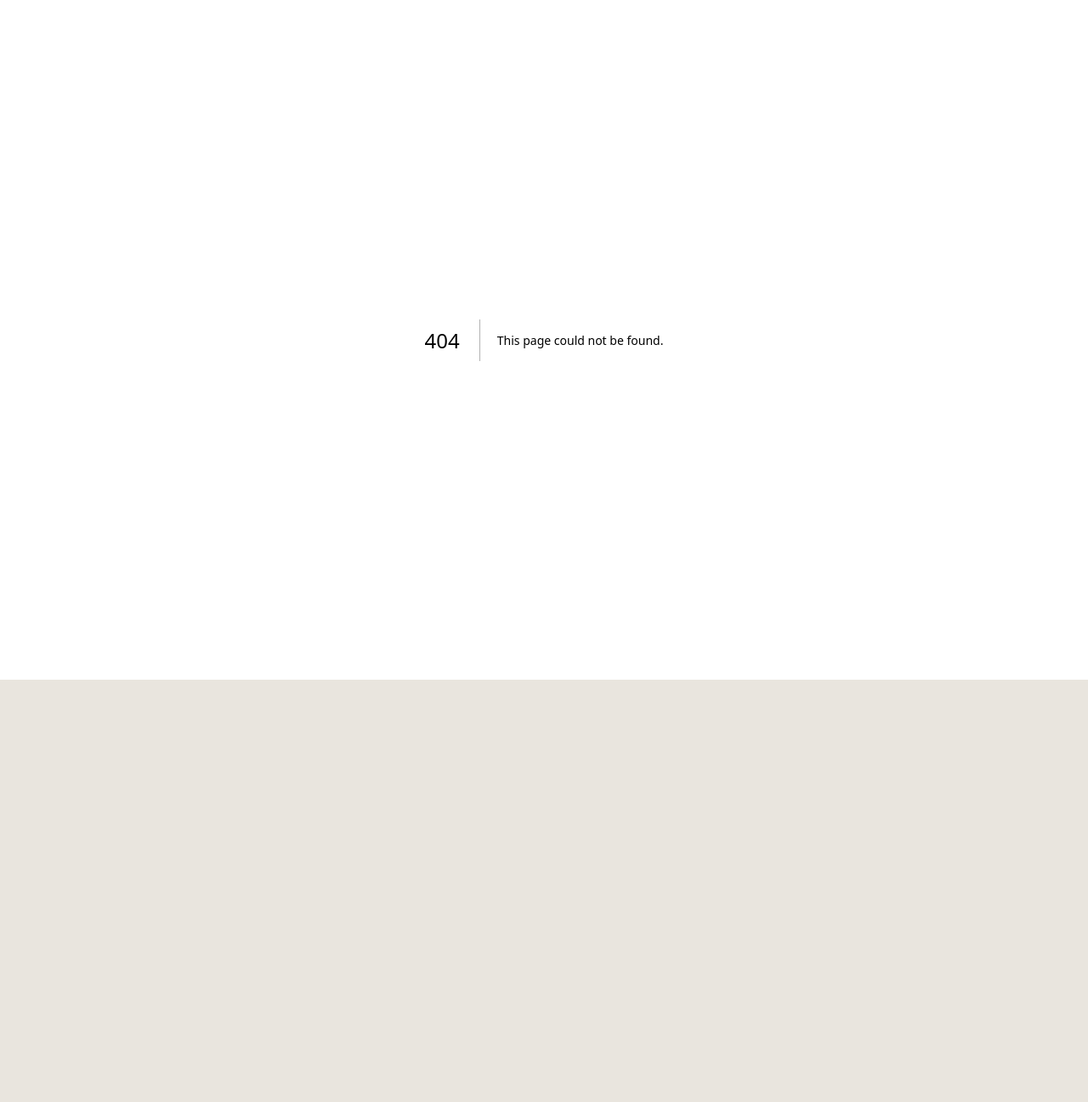
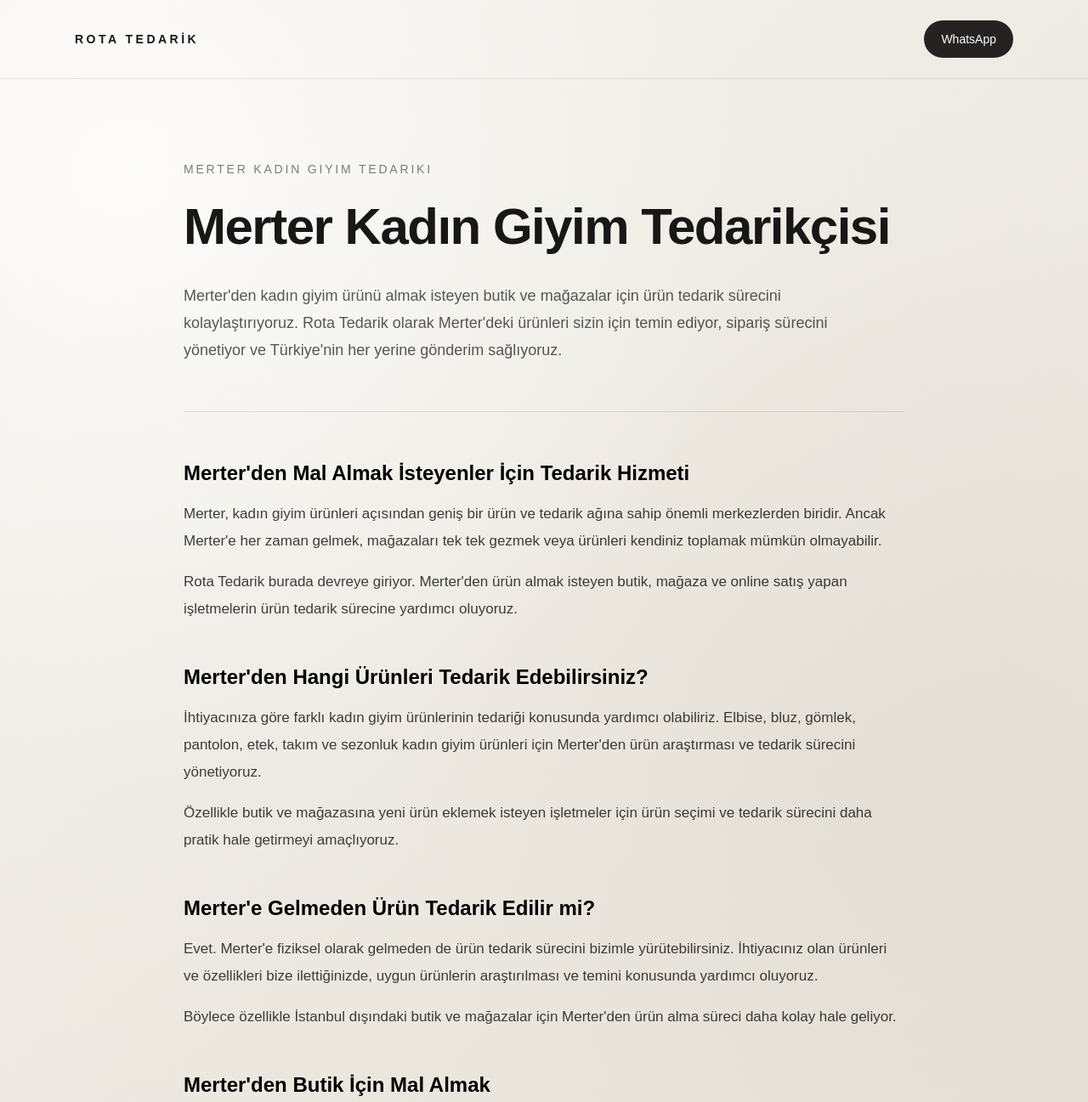
Before and after one commit to sudesolmaz1412/merternedarik, a Next.js app: page /blog/merter-kadin-giyim-tedarikcisi in a window 1280 px wide. Before the commit this address had no page. Shown: the top 1297 px of the page at 85% size. Before the commit the page ends 800 px from the top, so only its background shows below. Built offline with nearby package versions, Linux system fonts and the light colour scheme.

Commit message:
Merter tedarik SEO sayfasi ve sitemap guncellendi

```diff
--- /dev/null
+++ b/app/blog/merter-kadin-giyim-tedarikcisi/page.tsx
@@ -0,0 +1,214 @@
+import type { Metadata } from "next";
+
+export const metadata: Metadata = {
+  title:
+    "Merter Kadın Giyim Tedarikçisi | Merter'den Toptan Ürün Tedariği",
+  description:
+    "Merter'den kadın giyim ürünü almak isteyen butik ve mağazalar için ürün tedariki. Rota Tedarik ile Merter'den toptan kadın giyim ürünlerini Türkiye'nin her yerine temin edin.",
+  alternates: {
+    canonical:
+      "https://www.merterdentedarik.com/blog/merter-kadin-giyim-tedarikcisi",
+  },
+};
+
+export default function Page() {
+  return (
+    <main className="min-h-screen bg-[#f5f2ed] text-[#181716]">
+      <header className="border-b border-black/10">
+        <div className="mx-auto flex max-w-6xl items-center justify-between px-6 py-6">
+          <a href="/" className="text-sm font-semibold tracking-[0.25em]">
+            ROTA TEDARİK
+          </a>
+
+          <a
+            href="https://wa.me/905324975361"
+            target="_blank"
+            rel="noreferrer"
+            className="rounded-full bg-[#242321] px-5 py-3 text-sm text-white"
+          >
+            WhatsApp
+          </a>
+        </div>
+      </header>
+
+      <article className="mx-auto max-w-4xl px-6 py-16 md:py-24">
+        <p className="mb-5 text-sm font-medium uppercase tracking-[0.2em] text-black/50">
+          Merter Kadın Giyim Tedariki
+        </p>
+
+        <h1 className="text-4xl font-semibold leading-tight tracking-tight md:text-6xl">
+          Merter Kadın Giyim Tedarikçisi
+        </h1>
+
+        <p className="mt-7 max-w-3xl text-lg leading-8 text-black/65">
+          Merter'den kadın giyim ürünü almak isteyen butik ve mağazalar için
+          ürün tedarik sürecini kolaylaştırıyoruz. Rota Tedarik olarak
+          Merter'deki ürünleri sizin için temin ediyor, sipariş sürecini
+          yönetiyor ve Türkiye'nin her yerine gönderim sağlıyoruz.
+        </p>
+
+        <div className="my-14 h-px bg-black/10" />
+
+        <section className="space-y-12 text-[17px] leading-8 text-black/75">
+          <div>
+            <h2 className="mb-4 text-2xl font-semibold text-black">
+              Merter'den Mal Almak İsteyenler İçin Tedarik Hizmeti
+            </h2>
+            <p>
+              Merter, kadın giyim ürünleri açısından geniş bir ürün ve
+              tedarik ağına sahip önemli merkezlerden biridir. Ancak Merter'e
+              her zaman gelmek, mağazaları tek tek gezmek veya ürünleri
+              kendiniz toplamak mümkün olmayabilir.
+            </p>
+            <p className="mt-4">
+              Rota Tedarik burada devreye giriyor. Merter'den ürün almak
+              isteyen butik, mağaza ve online satış yapan işletmelerin ürün
+              tedarik sürecine yardımcı oluyoruz.
+            </p>
+          </div>
+
+          <div>
+            <h2 className="mb-4 text-2xl font-semibold text-black">
+              Merter'den Hangi Ürünleri Tedarik Edebilirsiniz?
+            </h2>
+            <p>
+              İhtiyacınıza göre farklı kadın giyim ürünlerinin tedariği
+              konusunda yardımcı olabiliriz. Elbise, bluz, gömlek, pantolon,
+              etek, takım ve sezonluk kadın giyim ürünleri için Merter'den
+              ürün araştırması ve tedarik sürecini yönetiyoruz.
+            </p>
+            <p className="mt-4">
+              Özellikle butik ve mağazasına yeni ürün eklemek isteyen
+              işletmeler için ürün seçimi ve tedarik sürecini daha pratik hale
+              getirmeyi amaçlıyoruz.
+            </p>
+          </div>
+
+          <div>
+            <h2 className="mb-4 text-2xl font-semibold text-black">
+              Merter'e Gelmeden Ürün Tedarik Edilir mi?
+            </h2>
+            <p>
+              Evet. Merter'e fiziksel olarak gelmeden de ürün tedarik sürecini
+              bizimle yürütebilirsiniz. İhtiyacınız olan ürünleri ve
+              özellikleri bize ilettiğinizde, uygun ürünlerin araştırılması ve
+              temini konusunda yardımcı oluyoruz.
+            </p>
+            <p className="mt-4">
+              Böylece özellikle İstanbul dışındaki butik ve mağazalar için
+              Merter'den ürün alma süreci daha kolay hale geliyor.
+            </p>
+          </div>
+
+          <div>
+            <h2 className="mb-4 text-2xl font-semibold text-black">
+              Merter'den Butik İçin Mal Almak
+            </h2>
+            <p>
+              Butiğiniz için Merter'den yeni ürünler almak istiyorsanız,
+              ihtiyacınız olan ürün grubunu ve adetleri bizimle
+              paylaşabilirsiniz. Ürün tedarik sürecinde sizin adınıza
+              araştırma yaparak uygun seçeneklerin bulunmasına yardımcı
+              oluyoruz.
+            </p>
+            <p className="mt-4">
+              Amacımız yalnızca ürün satmak değil, Merter'den düzenli ürün
+              almak isteyen işletmelerin güvenilir bir tedarik noktası olmak.
+            </p>
+          </div>
+
+          <div>
+            <h2 className="mb-4 text-2xl font-semibold text-black">
+              Merter'den Türkiye'nin Her Yerine Ürün Gönderimi
+            </h2>
+            <p>
+              Merter'den ürün almak isteyen müşterilerimizin siparişlerini
+              hazırlayarak Türkiye'nin farklı şehirlerine kargo ile
+              gönderiyoruz. Böylece İstanbul dışında bulunan butik ve
+              mağazalar da Merter'deki ürünlere daha kolay ulaşabiliyor.
+            </p>
+          </div>
+
+          <div>
+            <h2 className="mb-4 text-2xl font-semibold text-black">
+              Rota Tedarik ile Merter'den Mal Alın
+            </h2>
+            <p>
+              Merter'den kadın giyim ürünü almak istiyorsanız bize doğrudan
+              ulaşabilirsiniz. İhtiyacınız olan ürün grubu, adet veya ürün
+              detaylarını WhatsApp üzerinden iletin; tedarik süreciniz için
+              yardımcı olalım.
+            </p>
+          </div>
+        </section>
+
+        <div className="mt-16 rounded-3xl bg-[#242321] p-8 text-white md:p-10">
+          <p className="text-sm uppercase tracking-[0.18em] text-white/50">
+            Merter'den mal almak mı istiyorsunuz?
+          </p>
+
+          <h2 className="mt-3 text-3xl font-semibold">
+            Ürün tedarik talebinizi bize iletin.
+          </h2>
+
+          <p className="mt-4 max-w-xl leading-7 text-white/65">
+            Merter'den kadın giyim ürünü almak için WhatsApp üzerinden
+            bizimle iletişime geçebilirsiniz.
+          </p>
+
+          <div className="mt-7 flex flex-col gap-3 sm:flex-row">
+            <a
+              href="https://wa.me/905324975361"
+              target="_blank"
+              rel="noreferrer"
+              className="inline-flex items-center justify-center gap-2 rounded-full bg-white px-6 py-3 font-medium text-[#242321]"
+            >
+              <span>◉</span>
+              WhatsApp'tan Yaz
+            </a>
+
+            <a
+              href="tel:+905324975361"
+              className="inline-flex items-center justify-center rounded-full border border-white/20 px-6 py-3 font-medium"
+            >
+              0532 497 53 61
+            </a>
+          </div>
+        </div>
+
+        <div className="mt-14 border-t border-black/10 pt-8">
+          <p className="mb-4 text-sm font-medium uppercase tracking-[0.16em] text-black/40">
+            Diğer rehberler
+          </p>
+
+          <div className="flex flex-col gap-3">
+            <a
+              href="/blog/merterden-mal-istiyorum"
+              className="underline underline-offset-4"
+            >
+              Merter'den Mal İstiyorum
+            </a>
+
+            <a
+              href="/blog/merterden-butige-toptan-kadin-giyim"
+              className="underline underline-offset-4"
+            >
+              Merter'den Butiğe Toptan Kadın Giyim
+            </a>
+
+            <a
+              href="/blog/toptan-kadin-giyim-merter"
+              className="underline underline-offset-4"
+            >
+              Toptan Kadın Giyim | Merter'den Ürün Tedariki
+            </a>
+
+            <a href="/" className="underline underline-offset-4">
+              Rota Tedarik Ana Sayfa
+            </a>
+          </div>
+        </div>
+      </article>
+    </main>
+  );
+}
--- a/app/sitemap.ts
+++ b/app/sitemap.ts
@@ -1,30 +1,35 @@
 import type { MetadataRoute } from "next";
+
+const baseUrl = "https://www.merterdentedarik.com";
 
 export default function sitemap(): MetadataRoute.Sitemap {
   return [
     {
-      url: "https://www.merterdentedarik.com",
-      lastModified: new Date(),
-      changeFrequency: "weekly",
-      priority: 1,
+      url: baseUrl,
     },
     {
-      url: "https://www.merterdentedarik.com/blog/merter-kadin-giyim-toptan",
-      lastModified: new Date(),
-      changeFrequency: "monthly",
-      priority: 0.8,
+      url: `${baseUrl}/blog/merter-kadin-giyim-toptan`,
     },
     {
-      url: "https://www.merterdentedarik.com/blog/toptan-kadin-giyim",
-      lastModified: new Date(),
-      changeFrequency: "monthly",
-      priority: 0.8,
+      url: `${baseUrl}/blog/toptan-kadin-giyim`,
     },
     {
-      url: "https://www.merterdentedarik.com/blog/merter-kadin-giyim",
-      lastModified: new Date(),
-      changeFrequency: "monthly",
-      priority: 0.8,
+      url: `${baseUrl}/blog/merter-kadin-giyim`,
+    },
+    {
+      url: `${baseUrl}/blog/merter-toptan-kadin-giyim`,
+    },
+    {
+      url: `${baseUrl}/blog/merterden-mal-istiyorum`,
+    },
+    {
+      url: `${baseUrl}/blog/merterden-butige-toptan-kadin-giyim`,
+    },
+    {
+      url: `${baseUrl}/blog/toptan-kadin-giyim-merter`,
+    },
+    {
+      url: `${baseUrl}/blog/merter-kadin-giyim-tedarikcisi`,
     },
   ];
 }
```
